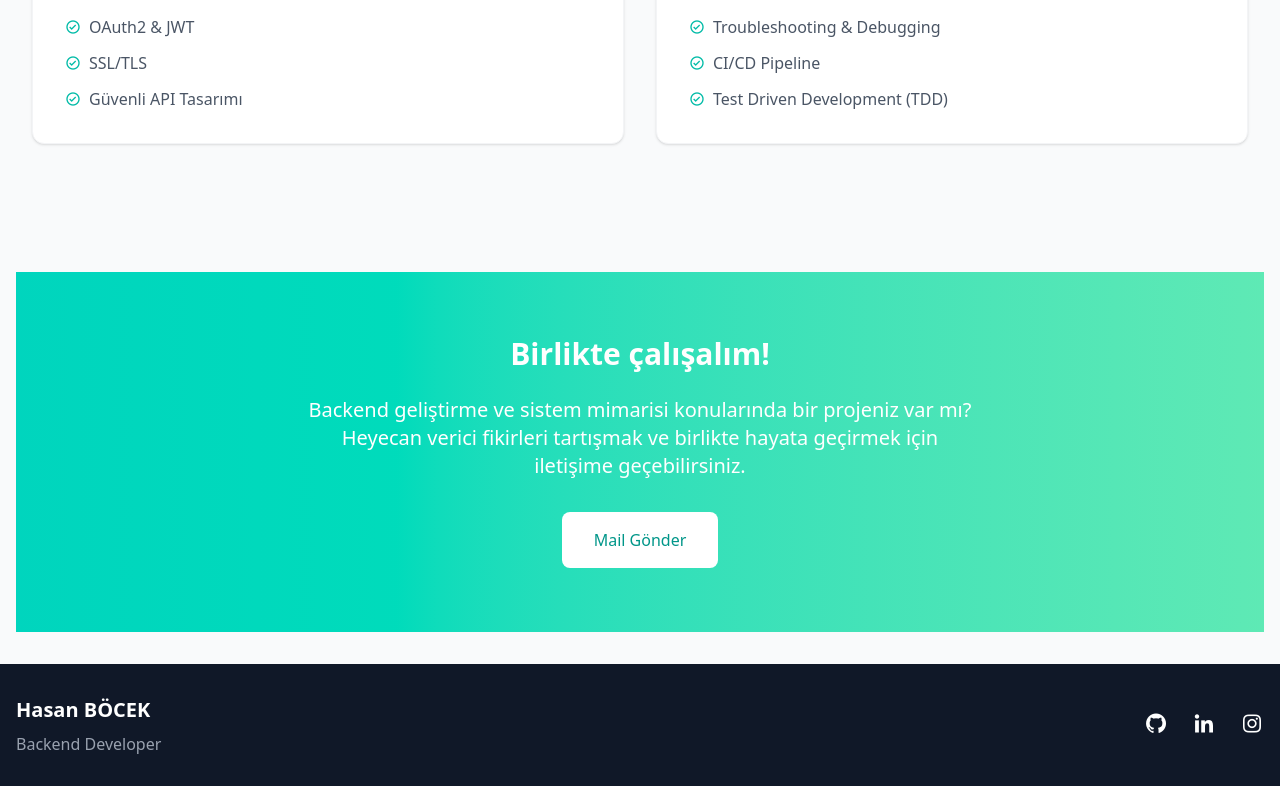
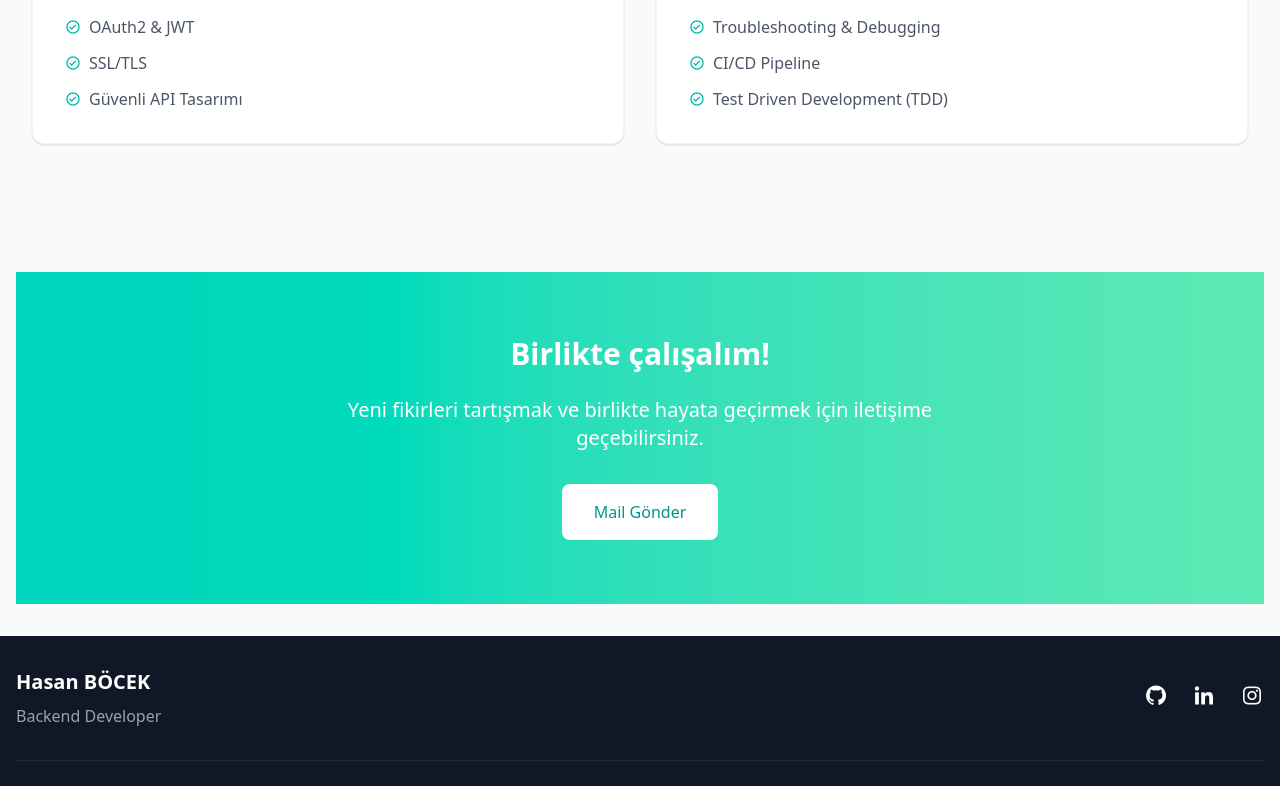
Before and after one commit to HasanBocek/Portfolyo, a SvelteKit app: page / in a window 1280 px wide. Shown: the part 1244-2030 px from the top of the page. Built offline with nearby package versions, Linux system fonts and the light colour scheme.

Commit message:
Update +page.svelte

```diff
--- a/src/routes/+page.svelte
+++ b/src/routes/+page.svelte
@@ -36,7 +36,7 @@
           </div>
         </div>
         <div class="lg:w-1/2 mt-10 lg:mt-0 flex justify-center">
-          <img src="https://i.imgur.com/nqjPLL2.jpg" alt="Hasan BÖCEK" class="w-64 h-64 md:w-80 md:h-80 rounded-full shadow-xl object-cover">
+          <img src="https://i.imgur.com/XZbNbLC.jpeg" alt="Hasan BÖCEK" class="w-64 h-64 md:w-80 md:h-80 rounded-full shadow-xl object-cover">
         </div>
       </div>
     </div>
@@ -162,7 +162,7 @@
   <section class="py-16 bg-gradient-to-r from-teal-400 to-emerald-300 text-white">
     <div class="container mx-auto px-4 text-center">
       <h2 class="text-3xl font-bold mb-6">Birlikte çalışalım!</h2>
-      <p class="text-xl mb-8 max-w-2xl mx-auto">Backend geliştirme ve sistem mimarisi konularında bir projeniz var mı? Heyecan verici fikirleri tartışmak ve birlikte hayata geçirmek için iletişime geçebilirsiniz.</p>
+      <p class="text-xl mb-8 max-w-2xl mx-auto">Yeni fikirleri tartışmak ve birlikte hayata geçirmek için iletişime geçebilirsiniz.</p>
       <a href="/contact" class="inline-block px-8 py-4 bg-white text-teal-600 font-medium rounded-lg hover:bg-gray-100 transition duration-300">
         Mail Gönder
       </a>
```
